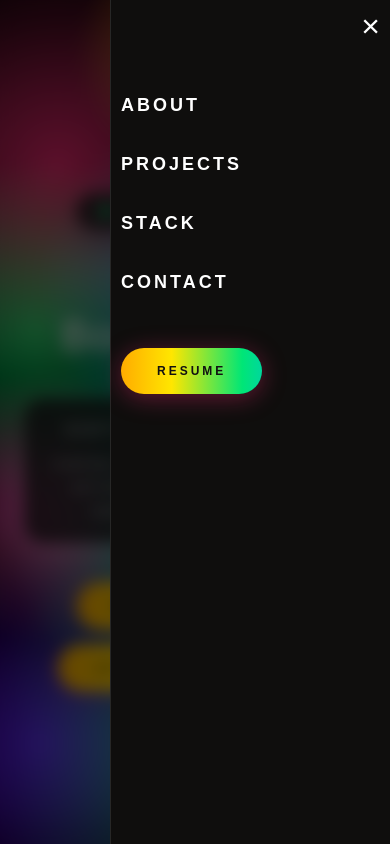
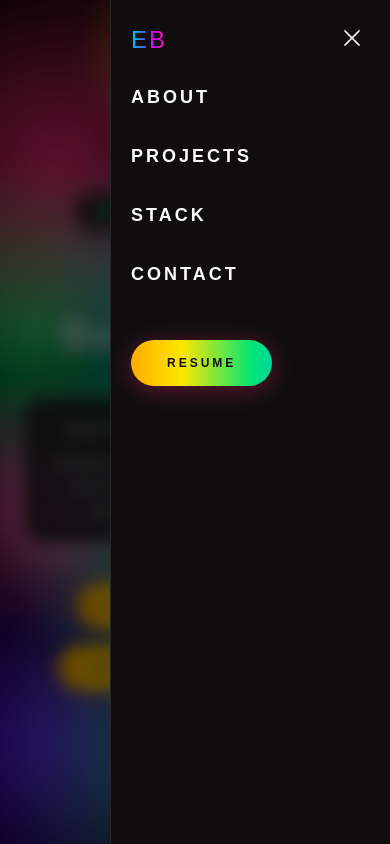
Before and after one commit to Evan-Boodoosingh/new-portfolio, a React (Vite) app: page / in a window 390 px wide. Both pictures are taken after a click on the button 368 px from the left and 22 px from the top of the page. Shown: the top 844 px of the page. Built offline with nearby package versions, Linux system fonts and the light colour scheme.

Commit message:
fix exit moble button

```diff
--- a/package.json
+++ b/package.json
@@ -12,6 +12,7 @@
   "dependencies": {
     "axios": "^1.16.0",
     "framer-motion": "^12.38.0",
+    "lucide-react": "^1.14.0",
     "react": "^19.2.6",
     "react-dom": "^19.2.6",
     "react-icons": "^5.6.0",
--- a/src/components/layout/Nav.tsx
+++ b/src/components/layout/Nav.tsx
@@ -1,12 +1,13 @@
 import { useState, useEffect } from "react";
 import { personalInfo } from "../../config/portfolioConfig";
 import { RainbowButton } from "../ui/RainbowButton";
+import { X } from "lucide-react";
 
 export function Nav() {
   const [isMobile, setIsMobile] = useState(false);
   const [isOpen, setIsOpen] = useState(false);
 
-  // Handle responsive detection without Tailwind conflict
+  // Handle responsive detection for tablet/mobile
   useEffect(() => {
     const handleResize = () => {
       const mobile = window.innerWidth < 1024;
@@ -26,7 +27,7 @@ export function Nav() {
 
   return (
     <>
-      {/* --- DESKTOP NAV PILL (Hidden on Mobile/Tablet) --- */}
+      {/* --- DESKTOP NAV PILL --- */}
       {!isMobile && (
         <nav
           style={{
@@ -48,7 +49,6 @@ export function Nav() {
             whiteSpace: "nowrap",
           }}
         >
-          {/* Initials - EB */}
           <button
             onClick={() => window.scrollTo({ top: 0, behavior: "smooth" })}
             style={{ background: "none", border: "none", cursor: "pointer", padding: 0 }}
@@ -63,7 +63,6 @@ export function Nav() {
 
           <div style={{ width: "1px", height: "16px", background: "rgba(255,255,255,0.15)" }} />
 
-          {/* Desktop Links */}
           <ul style={{ display: "flex", gap: "16px", listStyle: "none", alignItems: "center", padding: 0, margin: 0 }}>
             {[
               { label: "About", id: "about" },
@@ -95,14 +94,13 @@ export function Nav() {
 
           <div style={{ width: "1px", height: "16px", background: "rgba(255,255,255,0.15)" }} />
 
-          {/* Resume Button */}
           <a href={personalInfo.resumeUrl} target="_blank" rel="noopener noreferrer">
             <RainbowButton size="sm">Resume</RainbowButton>
           </a>
         </nav>
       )}
 
-      {/* --- MOBILE HAMBURGER ICON (Fixed Top Right) --- */}
+      {/* --- MOBILE HAMBURGER ICON --- */}
       {isMobile && (
         <button
           onClick={() => setIsOpen(true)}
@@ -120,7 +118,6 @@ export function Nav() {
             cursor: "pointer",
           }}
         >
-          {/* Individual lines with shadow for legibility against dynamic backgrounds */}
           <div style={{ width: "20px", height: "2px", background: "white", borderRadius: "2px", boxShadow: "0 2px 4px rgba(0,0,0,0.3)" }} />
           <div style={{ width: "20px", height: "2px", background: "white", borderRadius: "2px", boxShadow: "0 2px 4px rgba(0,0,0,0.3)" }} />
           <div style={{ width: "20px", height: "2px", background: "white", borderRadius: "2px", boxShadow: "0 2px 4px rgba(0,0,0,0.3)" }} />
@@ -145,40 +142,76 @@ export function Nav() {
         }}
         onClick={() => setIsOpen(false)}
       >
-        {/* The Actual Drawer Content */}
         <div
-          onClick={(e) => e.stopPropagation()} // Prevents closing when clicking menu items
+          onClick={(e) => e.stopPropagation()}
           style={{
             position: "absolute",
             top: 0,
             right: 0,
             width: "280px",
             height: "100%",
-            background: "#0f0e0d", // Dark cinematic background
+            background: "#0f0e0d",
             borderLeft: "1px solid rgba(255, 255, 255, 0.1)",
             display: "flex",
             flexDirection: "column",
-            padding: "10px",
+            padding: "20px",
             transform: isOpen ? "translateX(0)" : "translateX(100%)",
             transition: "transform 0.4s cubic-bezier(0.4, 0, 0.2, 1)",
           }}
         >
-          {/* Close Button */}
+          {/* Header Container with Tightened Margins */}
+          <div style={{
+            display: "flex",
+            justifyContent: "space-between",
+            alignItems: "center",
+            marginBottom: "24px",
+            height: "40px"
+          }}>
+            <button
+              onClick={() => {
+                window.scrollTo({ top: 0, behavior: "smooth" });
+                setIsOpen(false);
+              }}
+              style={{
+                background: "none",
+                border: "none",
+                cursor: "pointer",
+                padding: 0,
+                display: "flex",
+                alignItems: "center"
+              }}
+            >
+              <span
+                className="rainbow-text"
+                style={{
+                  fontFamily: "'Righteous', sans-serif",
+                  fontSize: "24px",
+                  letterSpacing: "2px",
+                  lineHeight: "1"
+                }}
+              >
+                {personalInfo.initials}
+              </span>
+            </button>
+
+            {/* Close Button with Visual Balancing Nudge */}
             <button
               onClick={() => setIsOpen(false)}
               style={{
-              alignSelf: "flex-end",
                 background: "none",
                 border: "none",
                 color: "white",
-              fontSize: "32px",
                 cursor: "pointer",
-              marginBottom: "50px",
-              lineHeight: "1"
+                padding: "4px",
+                display: "flex",
+                alignItems: "center",
+                justifyContent: "center",
+                transform: "translateY(-2px)"
               }}
             >
-            ×
+              <X size={28} strokeWidth={1.5} />
             </button>
+          </div>
 
           <nav style={{ display: "flex", flexDirection: "column", gap: "32px" }}>
             {[
@@ -207,7 +240,6 @@ export function Nav() {
               </button>
             ))}
 
-            {/* Mobile Resume CTA */}
             <div style={{ marginTop: "20px" }}>
               <a href={personalInfo.resumeUrl} target="_blank" rel="noopener noreferrer">
                 <RainbowButton size="md">Resume</RainbowButton>
```
Also changed, not shown: 1 other file (tests, documents, lock files or other folders). Lines whose indentation alone changed are shown as unchanged.
